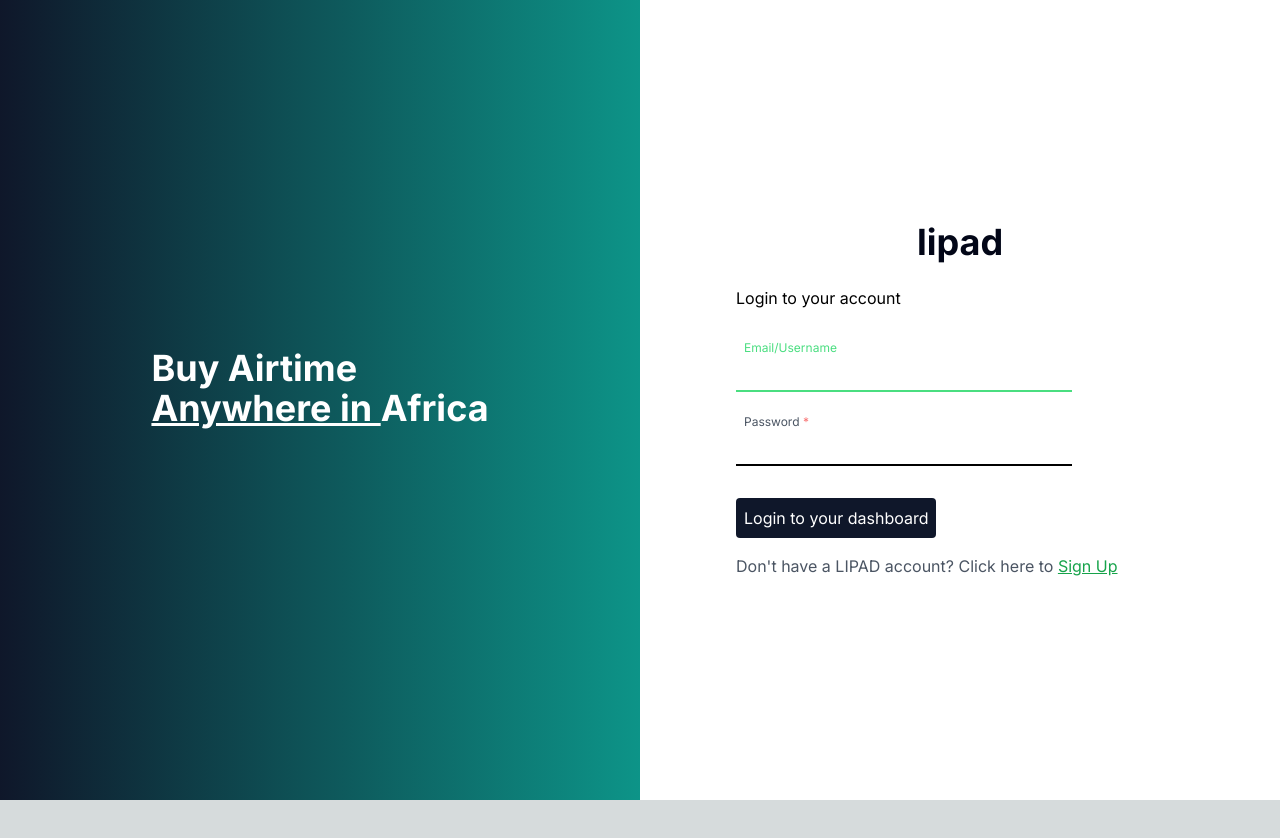
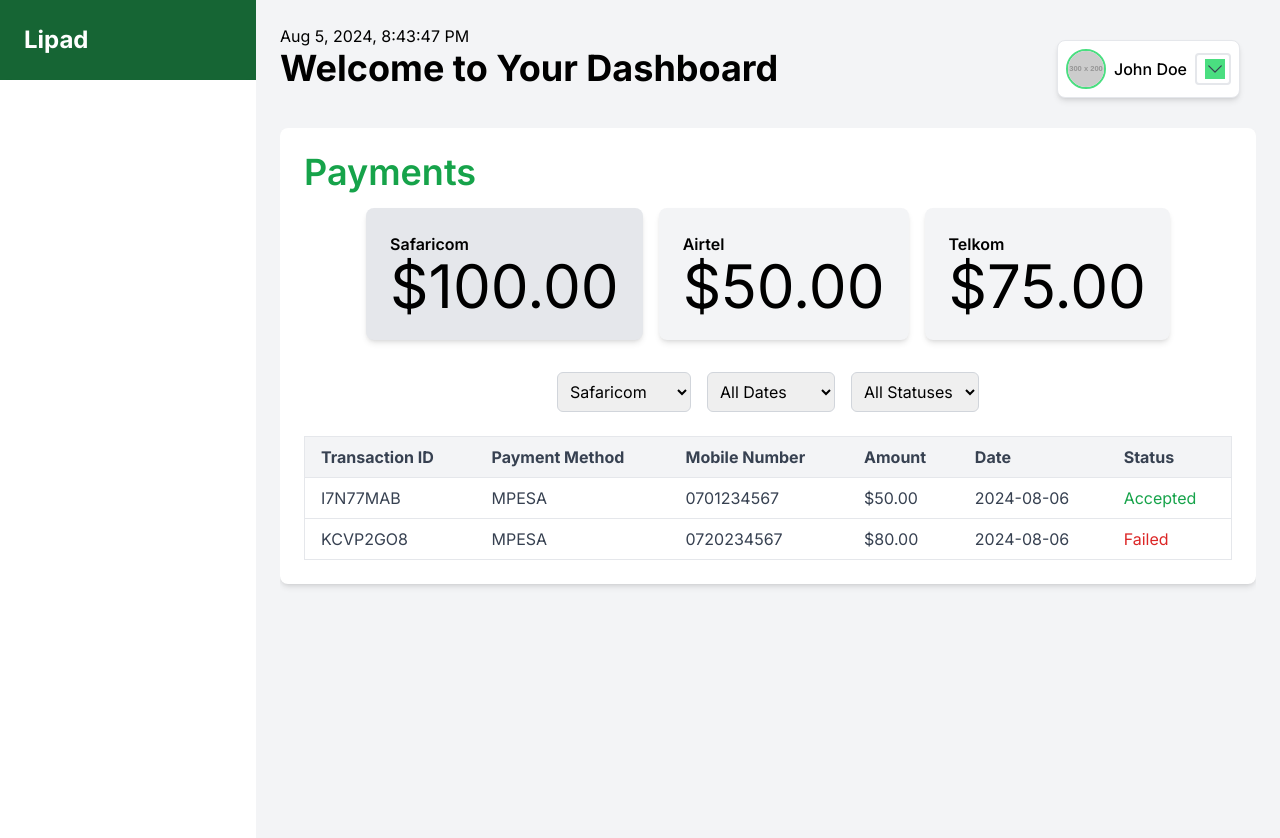
Before and after one commit to Achors/lipad, a Next.js app in the folder lipa/: page / in a window 1280 px wide. Shown: the top 838 px of the page. Before the commit the page ends 800 px from the top, so only its background shows below. Built offline with nearby package versions, Linux system fonts and the light colour scheme.

Commit message:
frontend UI matched

```diff
--- a/lipa/src/app/page.js
+++ b/lipa/src/app/page.js
@@ -5,7 +5,7 @@
 
 export default function Home() {
   const [isLogin, setIsLogin] = useState(true);
-  const [isAuthenticated, setIsAuthenticated] = useState(false);
+  const [isAuthenticated, setIsAuthenticated] = useState(true);
 
   const toggleForm = () => {
     setIsLogin(!isLogin);
--- a/lipa/src/components/dashboard.js
+++ b/lipa/src/components/dashboard.js
@@ -1,28 +1,24 @@
-
 import Sidebar from "./sidebar";
 import Profile from "./profile";
 import Transactions from "./transactions";
 import { format } from "date-fns";
 
-
-
-
 export default function Dashboard() {
   const currentDateTime = format(new Date(), "PPpp");
+
   return (
-      <main className="flex min-h-screen flex-col bg-gray-100 p-6">
-            <div className="flex h-screen">
-                <Sidebar />
-                <div className="flex-1 flex flex-col p-6">
+    <main className="flex min-h-screen">
+      <Sidebar className="w-1/4 bg-gray-800 text-white flex-shrink-0 h-screen" />
+      <div className="flex-1 flex flex-col bg-gray-100 p-6">
         <Profile />
         <div className="mb-6">
-                    <p className="text-md"> {currentDateTime}</p>
+          <p className="text-md">{currentDateTime}</p>
           <h1 className="text-4xl font-bold mb-4">Welcome to Your Dashboard</h1>
-
         </div>
+        <div className="flex-1 overflow-y-auto">
           <Transactions />
         </div>
       </div>
     </main>
   );
-  };
+}
--- a/lipa/src/components/profile.js
+++ b/lipa/src/components/profile.js
@@ -12,23 +12,23 @@
 
     return (
         <div className="relative">
-            <div className="absolute top-0 right-0 mt-4 mr-4">
+            <div className="absolute top-4 right-4 flex items-center space-x-2 border  p-2 rounded-lg bg-white shadow-md">
                 <Menu as="div" className="relative inline-block text-left">
                     <div className="flex items-center space-x-2">
                         <img
                             src={profilePicture}
                             alt="Profile"
-                            className="w-10 h-10 rounded-full object-cover"
+                            className="w-10 h-10 rounded-full border-2 border-green-400 object-cover"
                         />
                         <span className="font-medium">{username}</span>
-                        <Menu className="flex items-center text-gray-700 hover:text-gray-900">
-                            <ChevronDownIcon className="w-5 h-5 ml-1" />
-                        </Menu>
+                        <Menu.Button className="flex items-center text-gray-700 hover:text-gray-900 border-2  rounded p-1">
+                            <ChevronDownIcon className="w-5 h-5 ml-1 bg-green-400" />
+                        </Menu.Button>
                     </div>
 
-                    <Menu className="absolute right-0 mt-2 w-48 origin-top-right bg-white shadow-lg ring-1 ring-black ring-opacity-5 focus:outline-none">
+                    <Menu.Items className="absolute right-0 mt-2 w-35 origin-top-right bg-transparent shadow-lg ring-1 ring-black ring-opacity-5 focus:outline-none rounded-lg">
                         <div className="py-1">
-                            <Menu>
+                            <Menu.Item>
                                 {({ active }) => (
                                     <button
                                         onClick={handleSignOut}
@@ -37,9 +37,9 @@
                                         Sign out
                                     </button>
                                 )}
-                            </Menu>
+                            </Menu.Item>
                         </div>
-                    </Menu>
+                    </Menu.Items>
                 </Menu>
             </div>
         </div>
--- a/lipa/src/components/transactions.js
+++ b/lipa/src/components/transactions.js
@@ -1,6 +1,5 @@
 import React, { useState } from 'react';
 import { Dialog } from '@headlessui/react';
-
 
 const generateRandomId = (length) => {
     const chars = 'ABCDEFGHIJKLMNOPQRSTUVWXYZ0123456789';
@@ -65,6 +64,7 @@
         provider: "Airtel",
     },
 ];
+
 export default function Transactions() {
     const [selectedProvider, setSelectedProvider] = useState("Safaricom");
     const [selectedDate, setSelectedDate] = useState("All");
@@ -100,24 +100,24 @@
 
     return (
         <div className="flex-1 bg-white shadow-md rounded-lg p-6">
-            <h2 className="text-2xl font-semibold mb-4">Payments</h2>
-            <div className="mb-6 flex gap-4">
-                <div className="flex gap-4">
+            <h2 className="text-4xl font-semibold mb-4 text-green-600">Payments</h2>
+            <div className="flex flex-col items-center mb-6 gap-4">
+                <div className="flex gap-4 mb-4">
                     {Object.keys(balances).map(provider => (
                         <div
                             key={provider}
-                            className={`cursor-pointer p-4 rounded-lg ${selectedProvider === provider ? 'bg-gray-200' : 'bg-gray-100'} shadow-md`}
+                            className={`cursor-pointer p-6 rounded-lg ${selectedProvider === provider ? 'bg-gray-200' : 'bg-gray-100'} shadow-md`}
                             onClick={() => handleProviderClick(provider)}
                         >
-                            <h3 className="text-lg font-semibold">{provider}</h3>
-                            <p className="text-xl">{balances[provider]}</p>
+                            <h3 className="text-2x1 font-semibold">{provider}</h3>
+                            <p className="text-6xl">{balances[provider]}</p>
                         </div>
                     ))}
                 </div>
 
                 <div className="flex gap-4">
                     <select
-                        className="p-2 border border-gray-300 rounded"
+                        className="p-2 border border-gray-300 rounded-md w-34"
                         value={selectedProvider}
                         onChange={(e) => setSelectedProvider(e.target.value)}
                     >
@@ -128,7 +128,7 @@
                     </select>
 
                     <select
-                        className="p-2 border border-gray-300 rounded"
+                        className="p-2 border border-gray-300 rounded-md w-32"
                         value={selectedDate}
                         onChange={(e) => setSelectedDate(e.target.value)}
                     >
@@ -139,7 +139,7 @@
                     </select>
 
                     <select
-                        className="p-2 border border-gray-300 rounded"
+                        className="p-2 border border-gray-300 rounded-md w-32"
                         value={selectedStatus}
                         onChange={(e) => setSelectedStatus(e.target.value)}
                     >
@@ -223,12 +223,21 @@
                                     className="mt-1 block w-full border border-gray-300 rounded-md shadow-sm bg-gray-100 sm:text-sm"
                                 />
                             </div>
-                            <button
-                                type="submit"
-                                className="w-full bg-blue-500 text-white py-2 px-4 rounded-md hover:bg-blue-600"
-                            >
-                                PURCHASE
-                            </button>
+                            <div className="flex justify-end">
+                                <button
+                                    type="button"
+                                    className="mr-2 py-2 px-4 bg-slate-900 text-white rounded-md shadow-sm hover:bg-gray-700 focus:outline-none focus:ring-2 focus:ring-offset-2 focus:ring-blue-500"
+                                    onClick={() => setIsModalOpen(false)}
+                                >
+                                    Go Back
+                                </button>
+                                <button
+                                    type="submit"
+                                    className="py-2 px-4 bg-slate-900 text-white rounded-md shadow-sm hover:bg-blue-700 focus:outline-none focus:ring-2 focus:ring-offset-2 focus:ring-blue-500"
+                                >
+                                    Submit
+                                </button>
+                            </div>
                         </form>
                     </div>
                 </div>
```
Lines whose indentation alone changed are shown as unchanged.
